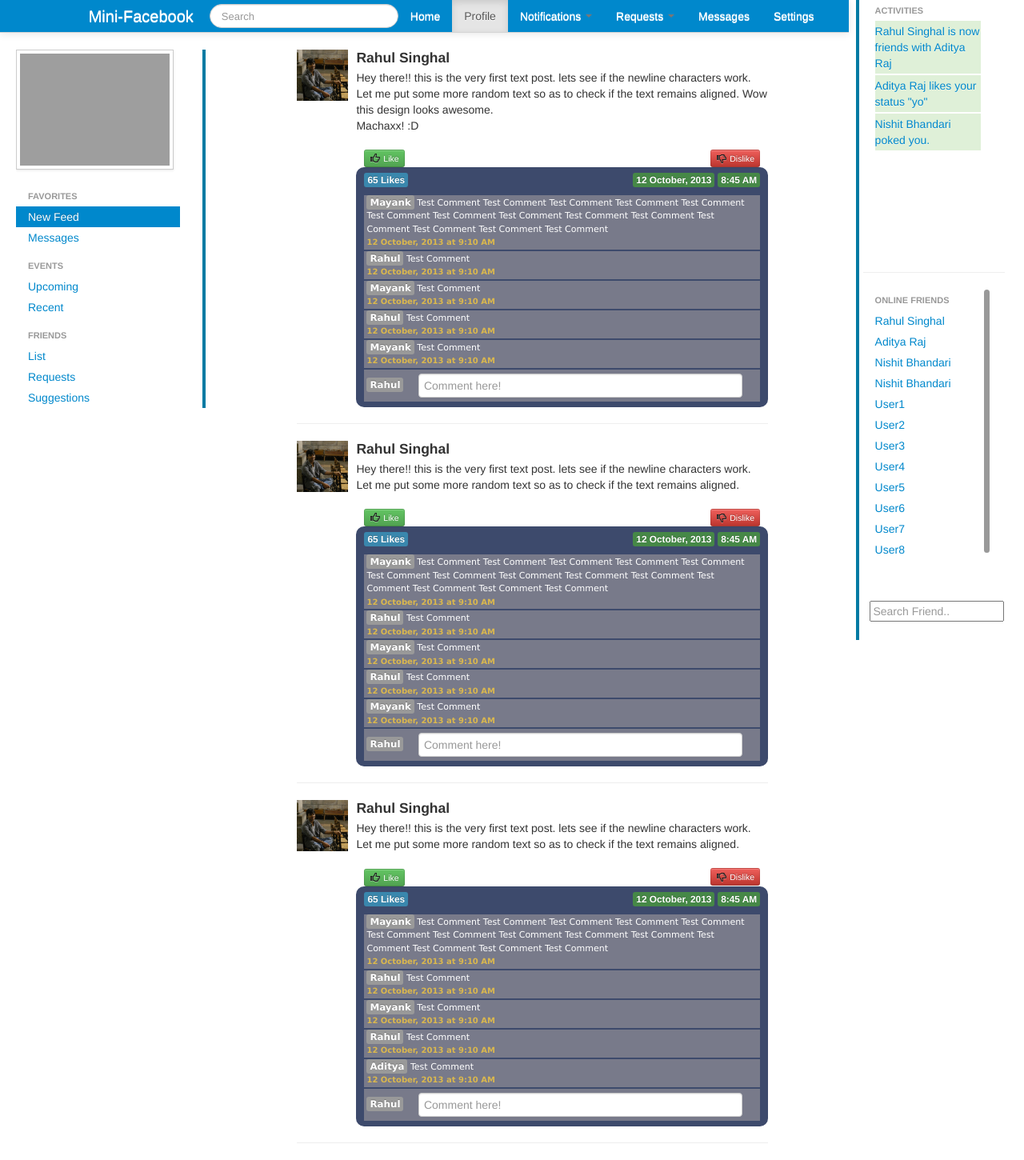
After one commit to Rahul-Singhal/Mini-Facebook, a PHP site: page /feed.php in a window 1280 px wide. The commit adds this page. Shown: the whole page at 80% size. Run offline with PHP 8.4, Linux system fonts and the light colour scheme; grey boxes are pictures that could not be loaded.

Commit message:
settings and news feed design added.

```diff
--- /dev/null
+++ b/feed.php
@@ -0,0 +1,400 @@
+<!DOCTYPE html>
+<html>
+  <head>
+    <title>Bootstrap 101 Template</title>
+    <meta name="viewport" content="width=device-width, initial-scale=1.0">
+    <!-- Bootstrap -->
+    <link href="css/bootstrap.min.css" rel="stylesheet" media="screen">
+	<style type="text/css">
+	body, html {
+                height: 100%;
+				padding-right:0;
+				margin-right:0;
+            }
+	.scrollable{
+		max-height: 90%;
+		overflow: auto;
+	}
+	#top {
+		/*background-color: #4c66a4;
+		color: #ffffff;*/
+	}
+	#panelGuest{
+		overflow-y:auto;
+		overflow-x:hidden;
+		margin-top:6%;
+	}
+	#left-menu{
+		width:75%;
+	}
+	#ticker{
+		padding-left:0;
+		margin-left:0;
+		height:300px;
+	}
+	#ticker-item{
+		background-color: #dff0d8;
+	}
+	#line{
+		height:2px;
+	}
+	#right-bar{
+		border-left:4px solid #007AA3;
+		padding-left:5px;
+	  margin-left: 82%;
+	  *margin-left: 81.5%;
+	}
+	.navbar-inner, .brand
+	{
+	   background: rgb(0,136,204); /* Old browsers */
+	    /* remove the gradient */
+	   background-image: none;
+	    /* set font color to white */
+	    color: white ! important;
+	}
+
+	.comments{
+		padding-top: 10px;
+		margin:0px;
+		list-style-type: none;
+		color:white;
+		font-size: 11px;
+		font-family: 'lucida grande',tahoma,verdana,arial,sans-serif;
+
+	}
+	.comments li{
+		background-color: rgba(255,230,204,0.3 );
+		//#FFE6CC;
+		margin-bottom:2px;
+		padding:0px 3px 0px 3px;
+		line-height:1.5;
+
+	}
+	.comment-timestamp{
+		color:#DBB84D;
+		font-weight: bold;
+		font-size: 10px;
+	}
+	.like-dislike{
+		padding-left:10px;
+		padding-right:10px;
+		padding-top:20px;
+	}
+
+	</style>
+
+	<script src="js/jquery.js" type="text/javascript"></script>
+   	<script src="js/bootstrap.min.js" type="text/javascript"></script>
+   	<script src="js/jquery.slimscroll.js" type="text/javascript"></script>
+
+   	<script>
+		function onLoadFunction(){
+
+	      	var x = $('#online-friends').height();
+			var y = $('#online-friends').width();
+      		$('#online-friends').slimScroll({
+	      	 height: x,
+	      	 width: y,
+	      	 wrapperClass:'slimScrollDiv3'
+	      	});
+		}
+	</script>
+  </head>
+  <body onload="onLoadFunction()">
+  <div class="container-fluid max-height no-overflow">
+	<div class="row-fluid" id="top">
+		<div class="span10">
+			<div class="row-fluid  navbar-fixed-top span10" id="top" >
+				<div >
+					<div class="navbar">
+					<div class="navbar-inner">
+						<a class="brand offset1" href="#">Mini-Facebook</a>
+					<ul class="nav">
+					  <li>
+					       <form class="navbar-search pull-left">
+						    	<input type="text" class="search-query" placeholder="Search">
+						    </form>
+					  </li>
+					  <li><a href="#" style="color:white;">Home</a></li>
+					  <li class="active"><a href="#">Profile</a></li>
+					  <li class="dropdown">
+						<a class="dropdown-toggle"
+						   data-toggle="dropdown"
+						   href="#" style="color:white;">
+							Notifications
+							<b class="caret"></b>
+						  </a>
+						<ul class="dropdown-menu">
+						  <li><a href="#">Link1</a></li>
+						  <li><a href="#">Link2</a></li>
+						  <li><a href="#">Link3</a></li>
+						  <li><a href="#">Link4</a></li>
+						</ul>
+					  </li>
+
+					  <li class="dropdown">
+						<a class="dropdown-toggle"
+						   data-toggle="dropdown"
+						   href="#" style="color:white;">
+							Requests
+							<b class="caret"></b>
+						  </a>
+						<ul class="dropdown-menu">
+						  <li><a href="#">FR1</a></li>
+						  <li><a href="#">FR2</a></li>
+						  <li><a href="#">FR3</a></li>
+						  <li><a href="#">FR4</a></li>
+						</ul>
+					  </li>
+
+					  <li><a href="messages.html" style="color:white;">Messages</a></li>
+					  <li><a href="#" style="color:white;">Settings</a></li>
+					</ul>
+					</div>
+					</div>
+				</div>
+			</div>
+
+			<div class="row-fluid " id="panelGuest">
+				<div class="span3" style="border-right:4px solid #007AA3;">
+					<img src="img/me.png" width="80%" class="img-polaroid">
+					<br>
+					<br>
+					<ul class="nav nav-list" id="left-menu">
+						<li class="nav-header">Favorites</li>
+						<li class="active"><a href="#">New Feed</a></li>
+						<li><a href="#">Messages</a></li>
+
+						<li class="nav-header">Events</li>
+						<li><a href="#">Upcoming</a></li>
+						<li><a href="#">Recent</a></li>
+
+						<li class="nav-header">Friends</li>
+						<li><a href="#">List</a></li>
+						<li><a href="#">Requests</a></li>
+						<li><a href="#">Suggestions</a></li>
+
+					</ul>
+				</div>
+				<div class="span7 offset1">
+					<div class="post">
+						<div class="media">
+							<a class="pull-left" href="#">
+								<img class="media-object" src="img/rahul.jpeg" width="64px" height="64px">
+							</a>
+							<div class="media-body">
+								<h4 class="media-heading">Rahul Singhal</h4>
+								Hey there!! this is the very first text post. lets see if the newline characters work. Let me put some more random text so as to check if the text remains aligned. Wow this design looks awesome.<br/>
+								Machaxx! :D
+								<div class="like-dislike">
+									<button type="button" class="btn btn-success btn-mini">
+										<i class="icon-large icon-thumbs-up"></i> Like
+									</button>
+									<button type="button" class="btn btn-danger btn-mini pull-right">
+										<i class="icon-large icon-thumbs-down"></i> Dislike
+									</button>
+								</div>
+								<div style="background-color:#3D4A6C; padding:5px 10px 5px 10px; border-radius:10px;">
+									<div>
+										<span class="label label-info">65 Likes</span>
+										<span class="pull-right">
+											<span class="label label-success">12 October, 2013</span>
+											<span class="label label-success">8:45 AM</span>
+										</span>
+									</div>
+									<ul class="comments">
+										<li>
+											<span class="label label-default">Mayank</span> Test Comment Test Comment Test Comment Test Comment Test Comment Test Comment Test Comment Test Comment Test Comment Test Comment Test Comment Test Comment Test Comment Test Comment
+											<br/>
+											<span class="comment-timestamp">12 October, 2013 at 9:10 AM</span>
+										</li>
+										<li>
+											<span class="label label-default">Rahul</span> Test Comment
+											<br/>
+											<span class="comment-timestamp">12 October, 2013 at 9:10 AM</span>
+										</li>
+										<li>
+											<span class="label label-default">Mayank</span> Test Comment
+											<br/>
+											<span class="comment-timestamp">12 October, 2013 at 9:10 AM</span>
+										</li>
+										<li>
+											<span class="label label-default">Rahul</span> Test Comment
+											<br/>
+											<span class="comment-timestamp">12 October, 2013 at 9:10 AM</span>
+										</li>
+										<li>
+											<span class="label label-default">Mayank</span> Test Comment
+											<br/>
+											<span class="comment-timestamp">12 October, 2013 at 9:10 AM</span>
+										</li>
+										<li>
+											<span class="label label-default">Rahul</span>
+											<input type="text" placeholder="Comment here!" class="span10" style="margin:5px 10px 5px 15px;">
+										</li>
+									</ul>
+								</div>
+							</div>
+						</div>
+					</div>
+					<hr/>
+					<div class="post">
+						<div class="media">
+							<a class="pull-left" href="#">
+								<img class="media-object" src="img/rahul.jpeg" width="64px" height="64px">
+							</a>
+							<div class="media-body">
+								<h4 class="media-heading">Rahul Singhal</h4>
+								Hey there!! this is the very first text post. lets see if the newline characters work. Let me put some more random text so as to check if the text remains aligned.
+								<div class="like-dislike">
+									<button type="button" class="btn btn-success btn-mini">
+										<i class="icon-large icon-thumbs-up"></i> Like
+									</button>
+									<button type="button" class="btn btn-danger btn-mini pull-right">
+										<i class="icon-large icon-thumbs-down"></i> Dislike
+									</button>
+								</div>
+								<div style="background-color:#3D4A6C; padding:5px 10px 5px 10px; border-radius:10px;">
+									<div>
+										<span class="label label-info">65 Likes</span>
+										<span class="pull-right">
+											<span class="label label-success">12 October, 2013</span>
+											<span class="label label-success">8:45 AM</span>
+										</span>
+									</div>
+									<ul class="comments">
+										<li>
+											<span class="label label-default">Mayank</span> Test Comment Test Comment Test Comment Test Comment Test Comment Test Comment Test Comment Test Comment Test Comment Test Comment Test Comment Test Comment Test Comment Test Comment
+											<br/>
+											<span class="comment-timestamp">12 October, 2013 at 9:10 AM</span>
+										</li>
+										<li>
+											<span class="label label-default">Rahul</span> Test Comment
+											<br/>
+											<span class="comment-timestamp">12 October, 2013 at 9:10 AM</span>
+										</li>
+										<li>
+											<span class="label label-default">Mayank</span> Test Comment
+											<br/>
+											<span class="comment-timestamp">12 October, 2013 at 9:10 AM</span>
+										</li>
+										<li>
+											<span class="label label-default">Rahul</span> Test Comment
+											<br/>
+											<span class="comment-timestamp">12 October, 2013 at 9:10 AM</span>
+										</li>
+										<li>
+											<span class="label label-default">Mayank</span> Test Comment
+											<br/>
+											<span class="comment-timestamp">12 October, 2013 at 9:10 AM</span>
+										</li>
+										<li>
+											<span class="label label-default">Rahul</span>
+											<input type="text" placeholder="Comment here!" class="span10" style="margin:5px 10px 5px 15px;">
+										</li>
+									</ul>
+								</div>
+							</div>
+						</div>
+					</div>
+					<hr/>
+					<div class="post">
+							<div class="media">
+						<a class="pull-left" href="#">
+							<img class="media-object" src="img/rahul.jpeg" width="64px" height="64px">
+						</a>
+						<div class="media-body">
+							<h4 class="media-heading">Rahul Singhal</h4>
+							Hey there!! this is the very first text post. lets see if the newline characters work. Let me put some more random text so as to check if the text remains aligned.
+							<div class="like-dislike">
+								<button type="button" class="btn btn-success btn-mini">
+									<i class="icon-large icon-thumbs-up"></i> Like
+								</button>
+								<button type="button" class="btn btn-danger btn-mini pull-right">
+									<i class="icon-large icon-thumbs-down"></i> Dislike
+								</button>
+							</div>
+							<div style="background-color:#3D4A6C; padding:5px 10px 5px 10px; border-radius:10px;">
+								<div>
+									<span class="label label-info">65 Likes</span>
+									<span class="pull-right">
+										<span class="label label-success">12 October, 2013</span>
+										<span class="label label-success">8:45 AM</span>
+									</span>
+								</div>
+								<ul class="comments">
+									<li>
+										<span class="label label-default">Mayank</span> Test Comment Test Comment Test Comment Test Comment Test Comment Test Comment Test Comment Test Comment Test Comment Test Comment Test Comment Test Comment Test Comment Test Comment
+										<br/>
+										<span class="comment-timestamp">12 October, 2013 at 9:10 AM</span>
+									</li>
+									<li>
+										<span class="label label-default">Rahul</span> Test Comment
+										<br/>
+										<span class="comment-timestamp">12 October, 2013 at 9:10 AM</span>
+									</li>
+									<li>
+										<span class="label label-default">Mayank</span> Test Comment
+										<br/>
+										<span class="comment-timestamp">12 October, 2013 at 9:10 AM</span>
+									</li>
+									<li>
+										<span class="label label-default">Rahul</span> Test Comment
+										<br/>
+										<span class="comment-timestamp">12 October, 2013 at 9:10 AM</span>
+									</li>
+									<li>
+										<span class="label label-default">Aditya</span> Test Comment
+										<br/>
+										<span class="comment-timestamp">12 October, 2013 at 9:10 AM</span>
+									</li>
+									<li>
+											<span class="label label-default">Rahul</span>
+											<input type="text" placeholder="Comment here!" class="span10" style="margin:5px 10px 5px 15px;">
+									</li>
+								</ul>
+							</div>
+						</div>
+					</div>
+					</div>
+					<hr/>
+
+
+				</div>
+			</div>
+	  </div>
+		<div class="span2" id="right-bar" style="position:fixed; height:100%;">
+			<div id="ticker" style="height:40%;">
+			<ul class="nav nav-list" id="left-menu" >
+				<li class="nav-header">Activities</li>
+				<li id="ticker-item"><a href="#">Rahul Singhal is now friends with Aditya Raj</a></li><div id="line"></div>
+				<li id="ticker-item"><a href="#">Aditya Raj likes your status "yo"</a></li><div id="line"></div>
+				<li id="ticker-item"><a href="#">Nishit Bhandari poked you.</a></li><div id="line"></div>
+			</ul>
+			</div>
+			<hr>
+			<div id="online" style="height:60%;">
+			<div id = "online-friends" class="scrollable" style="height:80%; width:90%;">
+				<ul class="nav nav-list" id="left-menu"  >
+					<li class="nav-header">Online Friends</li>
+					<li><a href="#">Rahul Singhal</a></li>
+					<li><a href="#">Aditya Raj</a></li>
+					<li><a href="#">Nishit Bhandari</a></li>
+					<li><a href="#">Nishit Bhandari</a></li>
+					<li><a href="#">User1</a></li>
+					<li><a href="#">User2</a></li>
+					<li><a href="#">User3</a></li>
+					<li><a href="#">User4</a></li>
+					<li><a href="#">User5</a></li>
+					<li><a href="#">User6</a></li>
+					<li><a href="#">User7</a></li>
+					<li><a href="#">User8</a></li>
+					<li><a href="#">User9</a></li>
+				</ul>
+			</div>
+			<input style="width:90%; margin-top:3%; margin-left:5%;" placeholder="Search Friend.." />
+	  </div>
+
+  </div>
+  </body>
+</html>
--- a/messages.php
+++ b/messages.php
@@ -1,7 +1,7 @@
 <!DOCTYPE html>
 <html>
   <head>
-    <title>Bootstrap 101 Template</title>
+    <title>Mini-Facebook</title>
     <meta name="viewport" content="width=device-width, initial-scale=1.0">
     <!-- Bootstrap -->
     <link href="css/bootstrap.min.css" rel="stylesheet" media="screen">
--- a/profile.php
+++ b/profile.php
@@ -1,7 +1,7 @@
 <!DOCTYPE html>
 <html>
   <head>
-    <title>Bootstrap 101 Template</title>
+    <title>Mini-Facebook</title>
     <meta name="viewport" content="width=device-width, initial-scale=1.0">
     <!-- Bootstrap -->
     <link href="css/bootstrap.min.css" rel="stylesheet" media="screen">
```
Also changed, not shown: settings.php (added, +252 -0 lines), img/rahul.jpeg (added).
